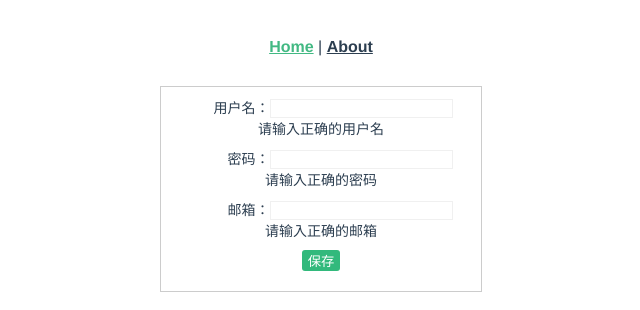
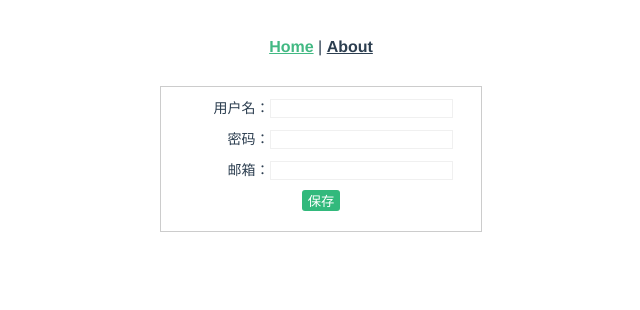
Before and after one commit to xbl/vue-refactor, a Vue app: page / in a window 1280 px wide. Shown: the top 310 px of the page, without its empty margins (319-959 px from the left). Built offline with nearby package versions, Linux system fonts and the light colour scheme.

Commit message:
feat(register): when input valide data

```diff
--- a/src/views/register.vue
+++ b/src/views/register.vue
@@ -3,7 +3,21 @@ export default {
   data() {
     return {
       user: {},
+      usernameInvalid: false,
+      passwordInvalid: false,
+      emailInvalid: false,
     };
+  },
+  methods: {
+    checkUsername() {
+      this.usernameInvalid = !/^\w{1,}$/.test(this.user.username);
+    },
+    checkPassword() {
+      this.passwordInvalid = !/^\w{3,}$/.test(this.user.password);
+    },
+    checkEmail() {
+      this.emailInvalid = !/^[\w]+@[\w]+\.[\w]+$/.test(this.user.email);
+    },
   },
 };
 </script>
@@ -11,21 +25,21 @@ export default {
 <template>
   <div class="register">
     <ul>
-      <li class="field username">
+      <li class="field username" :class="{invalid: usernameInvalid }">
         <label>
-          <span>用户名：</span><input type="text" v-model="user.username">
+          <span>用户名：</span><input type="text" v-model="user.username" @blur="checkUsername">
         </label>
         <div class="invalid-tip">请输入正确的用户名</div>
       </li>
-      <li class="field password">
+      <li class="field password" :class="{invalid: passwordInvalid }">
         <label>
-          <span>密码：</span><input type="password" v-model="user.password">
+          <span>密码：</span><input type="password" v-model="user.password" @blur="checkPassword">
         </label>
         <div class="invalid-tip">请输入正确的密码</div>
       </li>
-      <li class="field email">
+      <li class="field email" :class="{invalid: emailInvalid }">
         <label>
-          <span>邮箱：</span><input type="text" v-model="user.email">
+          <span>邮箱：</span><input type="text" v-model="user.email" @blur="checkEmail">
         </label>
         <div class="invalid-tip">请输入正确的邮箱</div>
       </li>
@@ -55,6 +69,16 @@ export default {
         color #fff;
         border none;
         border-radius 3px;
+    .field
+      .invalid-tip
+        display none;
+        font-size 12px;
+        color: red;
+      &.invalid
+        .invalid-tip
+          display block;
+        input
+          border-color red;
     label
       span
         display inline-block;
```
Also changed, not shown: 1 other file (tests, documents, lock files or other folders).
